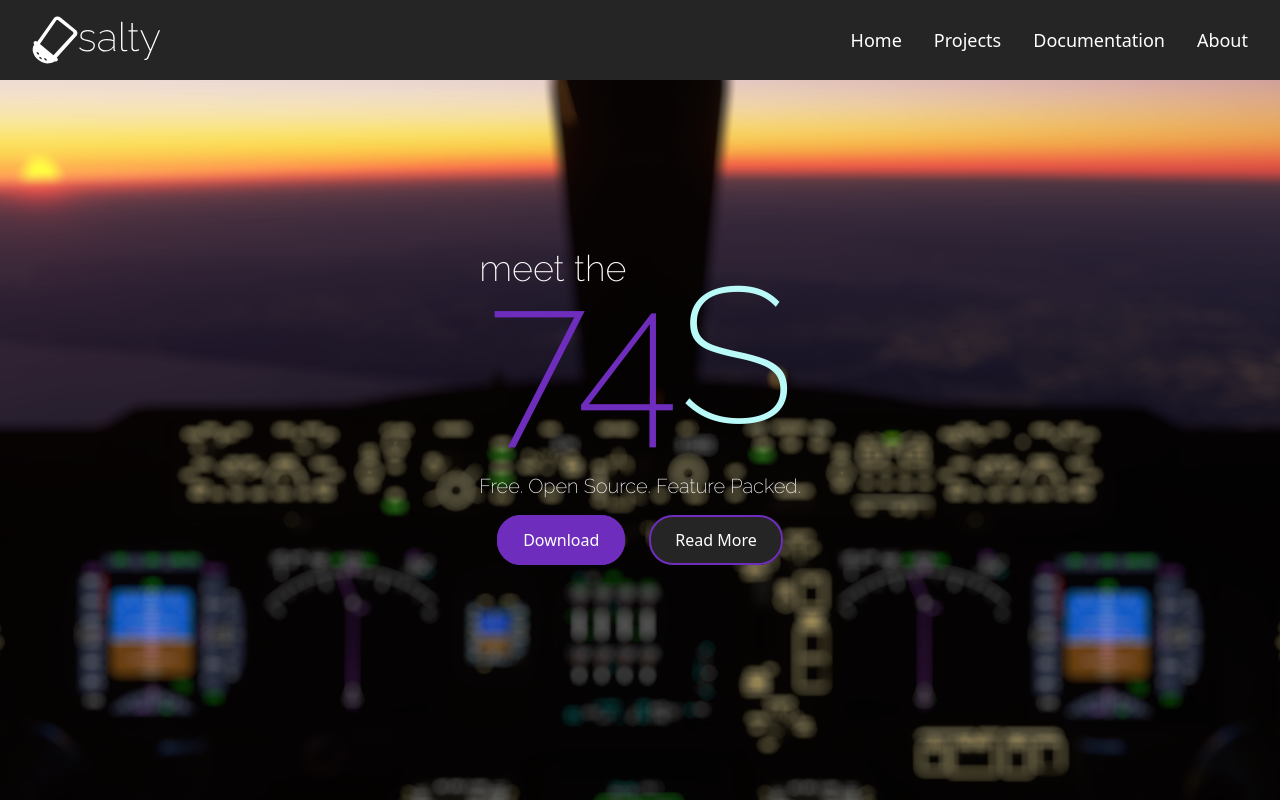
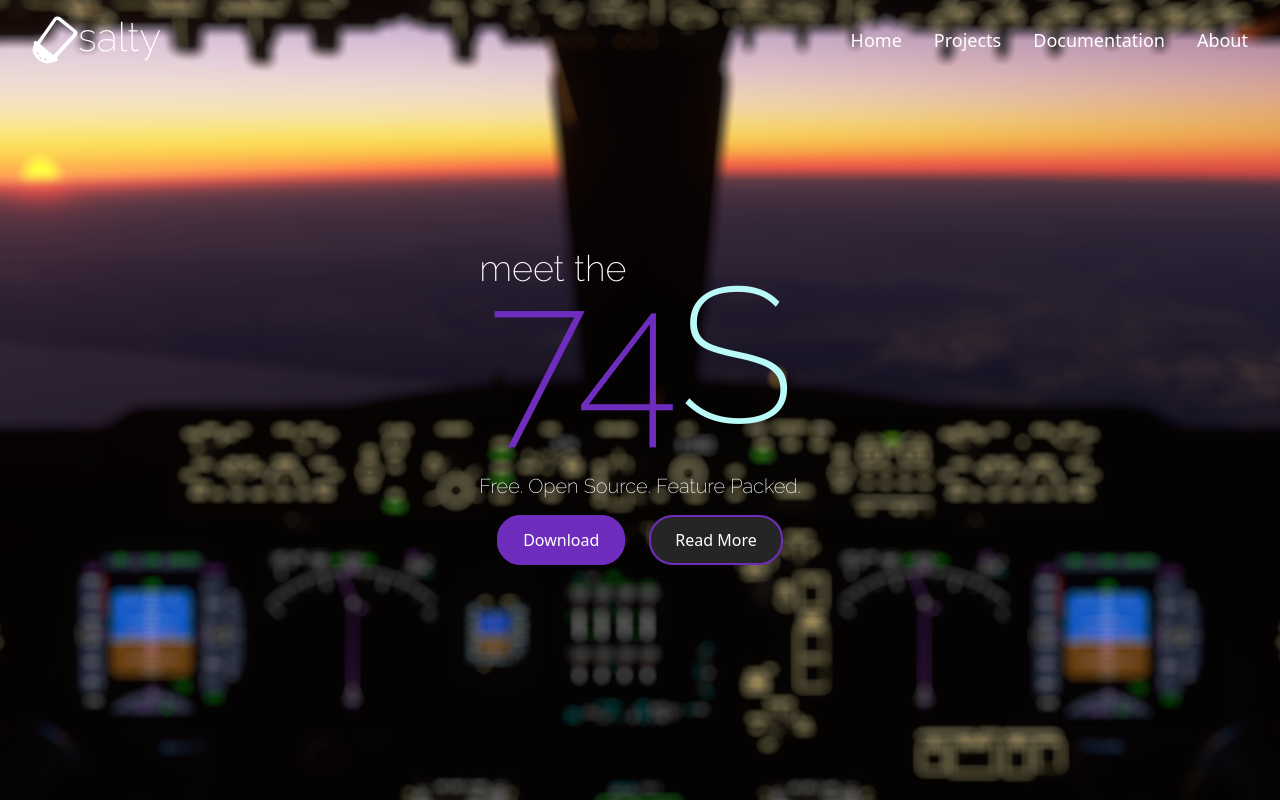
Before and after one commit to saltysimulations/website, a Next.js app: page / in a window 1280 px wide. Shown: the top 800 px of the page. Built offline with nearby package versions, Linux system fonts and the light colour scheme.

Commit message:
feat: transparent navbar when scrolled all the way up

```diff
--- a/components/NavBar.tsx
+++ b/components/NavBar.tsx
@@ -1,18 +1,30 @@
 import Image from "next/image";
 import Link from "next/link";
-import { FC, useState } from "react";
+import { FC, useState, useEffect } from "react";
 
 export const NavBar: FC = () => {
     const [isOpen, setIsOpen] = useState(false);
+    const [isScrolledDown, setIsScrolledDown] = useState(false);
+
+    useEffect(() => {
+        window.addEventListener("scroll", () => {
+            setIsScrolledDown(window.scrollY > 1);
+        });
+    }, []);
+
     return (
-        <nav className="w-full h-20 fixed bg-gray flex flex-row justify-between items-center z-50">
+        <nav
+            className={`w-full h-20 fixed ${
+                isScrolledDown || isOpen ? "bg-gray" : "bg-transparent"
+            } transition duration-400 flex flex-row justify-between items-center z-50`}
+        >
             <div className="flex ml-8">
                 <Image src="/svg/salty-logo-white.svg" width={130} height={70} />
             </div>
             <div
                 className={`md:visible md:opacity-100 flex md:flex-row flex-col md:static absolute ${
                     isOpen ? "opacity-100" : "invisible opacity-0"
-                } top-20 w-full md:w-auto justify-around items-center text-white bg-gray text-lg mr-4 transition-opacity duration-400`}
+                } top-20 w-full md:w-auto justify-around items-center text-white bg-gray md:bg-transparent text-lg mr-4 transition-opacity duration-400`}
             >
                 <NavItem label="Home" path="/" />
                 <NavItem label="Projects" path="/projects" />
@@ -41,6 +53,8 @@ const Hamburger: FC<HamburgerProps> = ({ onClick, isOpen }) => (
         } transition-transform duration-400 m-8`}
         onClick={onClick}
     >
-        {Array.from(Array(3), (_, i) => <div className={`w-full h-1/6 ${isOpen ? "bg-celeste" : "bg-white"} rounded`} key={i} />)}
+        {Array.from(Array(3), (_, i) => (
+            <div className={`w-full h-1/6 ${isOpen ? "bg-celeste" : "bg-white"} rounded`} key={i} />
+        ))}
     </div>
 );
```
